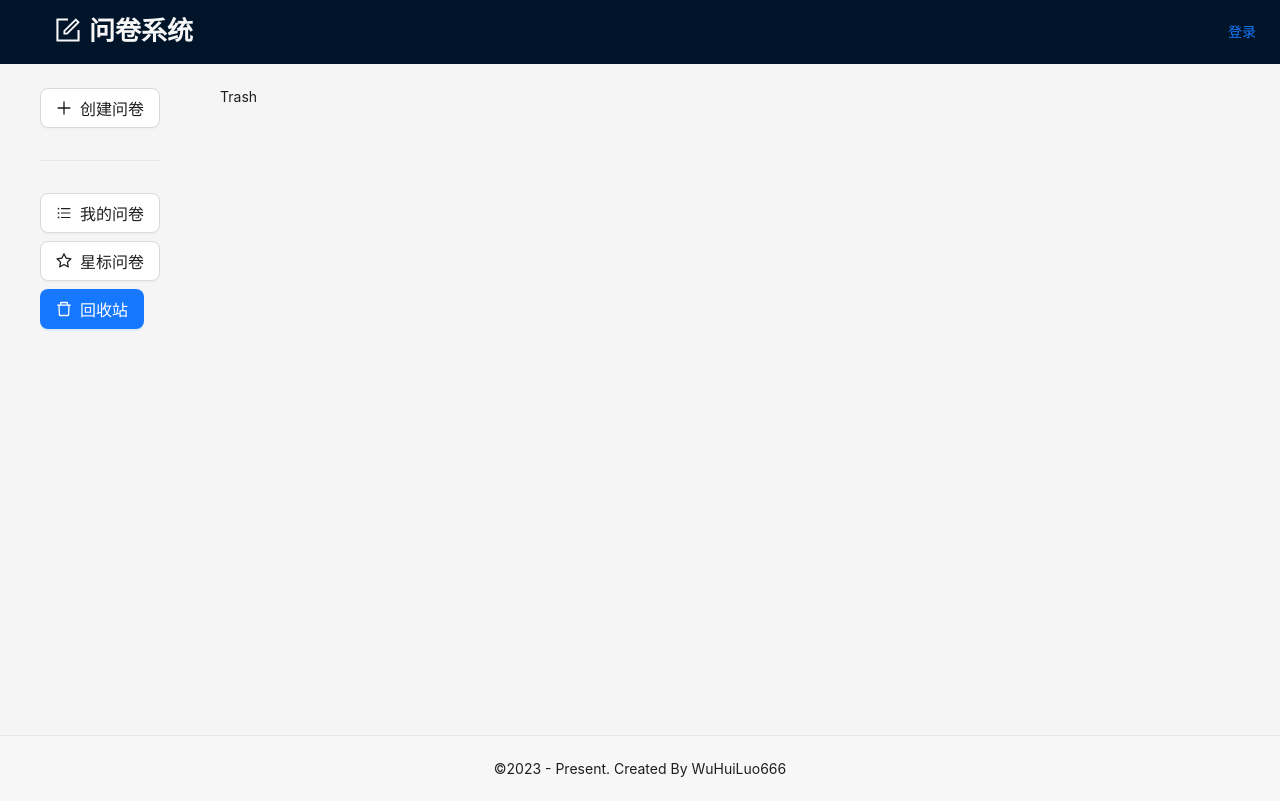
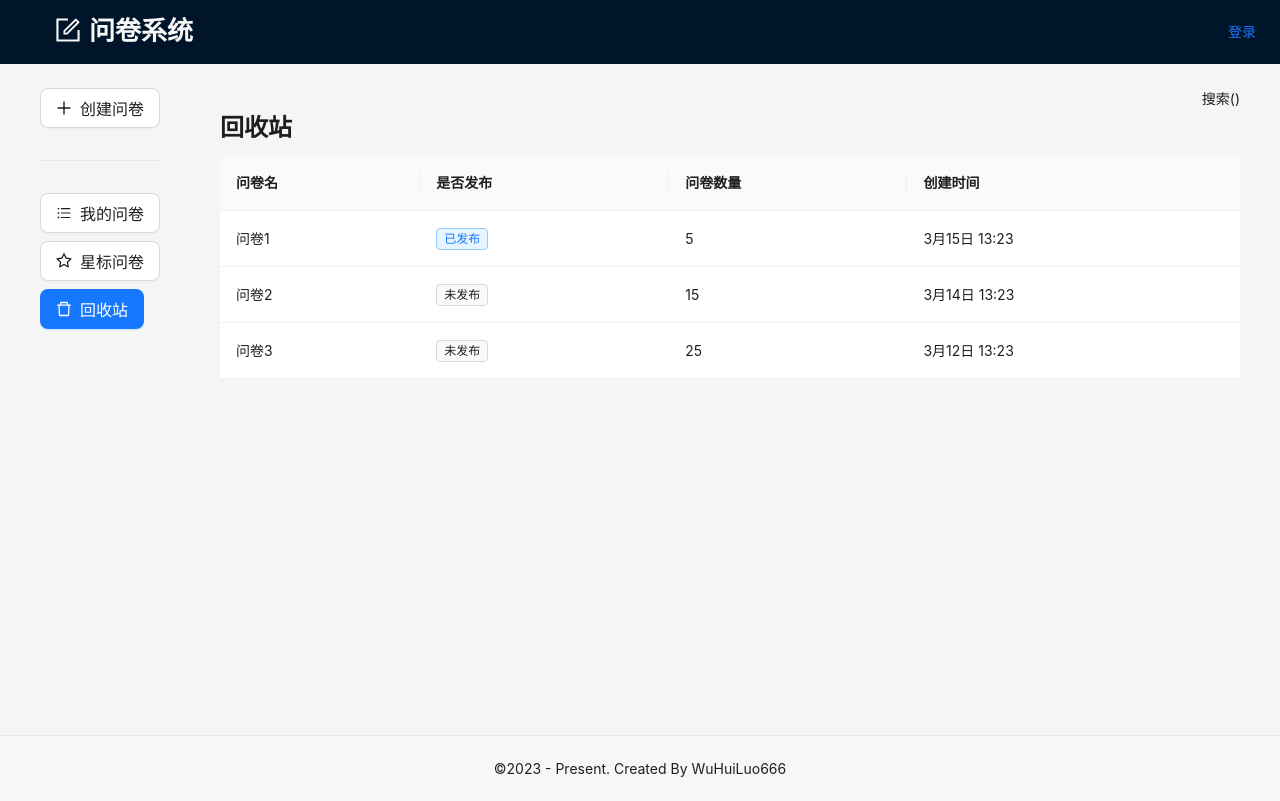
Before and after one commit to wuhuiluo666/questionnaire-FE, a React (Create React App) app: page /manage/trash in a window 1280 px wide. Built offline with nearby package versions, Linux system fonts and the light colour scheme.

Commit message:
complete trash list and fix key error

```diff
--- a/src/pages/manage/Trash/Trash.tsx
+++ b/src/pages/manage/Trash/Trash.tsx
@@ -1,8 +1,72 @@
-import React from 'react'
+import React, { useState } from 'react'
+import styles from '../common.module.scss'
+import { Typography, Table, Tag, Empty } from 'antd'
+
+const { Title } = Typography
+
+const tableList = [
+    {
+        _id: 'q1',
+        title: '问卷1',
+        isPublished: true,
+        isStar: true,
+        answerCount: 5,
+        createdAt: '3月15日 13:23'
+    },
+    {
+        _id: 'q2',
+        title: '问卷2',
+        isPublished: false,
+        isStar: true,
+        answerCount: 15,
+        createdAt: '3月14日 13:23'
+    },
+    {
+        _id: 'q3',
+        title: '问卷3',
+        isPublished: false,
+        isStar: true,
+        answerCount: 25,
+        createdAt: '3月12日 13:23'
+    },
+]
+
+const tableColumns = [
+    {
+        title: '问卷名',
+        dataIndex: 'title',
+    },
+    {
+        title: '是否发布',
+        dataIndex: 'isPublished',
+        render: (isPublished: boolean) => isPublished ? <Tag color={'processing'}>已发布</Tag> : <Tag>未发布</Tag>
+    },
+    {
+        title: '问卷数量',
+        dataIndex: 'answerCount'
+    },
+    {
+        title: '创建时间',
+        dataIndex: 'createdAt'
+    }
+]
 
 const Trash = () => {
+    const [tableArray, setTableArray] = useState(tableList)
     return <>
-        Trash
+        <div className={styles.header}>
+            <div className={styles.left}>
+                <Title level={3}>回收站</Title>
+            </div>
+            <div className={styles.right}>
+                搜索()
+            </div>
+        </div>
+        <div>
+            {
+                tableArray.length > 0 ? <Table rowKey={q => q._id} pagination={false} dataSource={tableArray} columns={tableColumns} /> : <Empty description={'暂无数据'} />
+            }
+        </div>
     </>
 }
 
```
